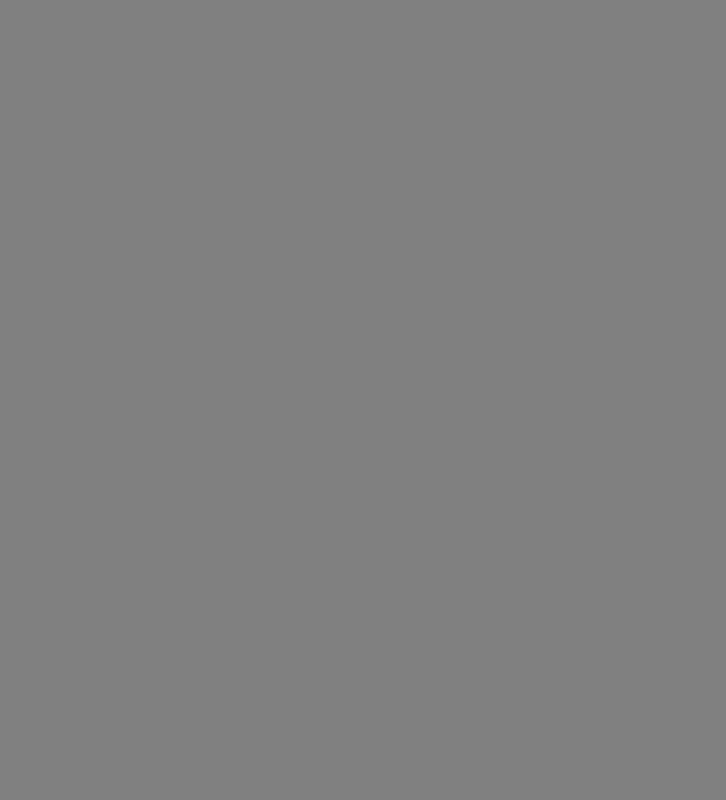
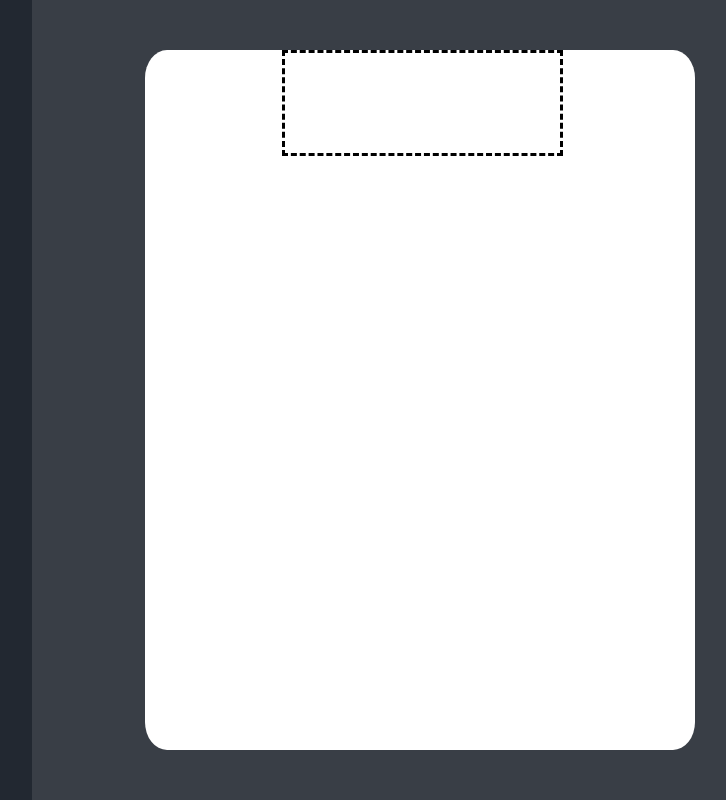
Before and after one commit to cheezytaco101/Noted, an Electron app: page src/index.html in a window 1000 px wide. Shown: the whole page, without its empty margins (218-944 px from the left). Drawn offline with Linux system fonts and the light colour scheme.

Commit message:
Added colour scheme and base notebook layout

```diff
--- a/src/index.css
+++ b/src/index.css
@@ -8,20 +8,33 @@ body {
   font-family: -apple-system, BlinkMacSystemFont, "Segoe UI", Roboto, Helvetica, Arial, sans-serif;
 }
 
-.noteBook {
-
+#noteBook {
+  background-color: white;
+  border-radius: 4%;
+  height: 700px;
+  width: 550px;
+  margin-left: 15%;
+  margin-top: 50px;
+  position: relative;
 }
 
-.showbox {
-  background-color: grey;
-}
 
 #sidebar {
   height: 800px;
-  width: 200px;
+  width: 25%;
+  background-color: #222831;
 }
 
 #display {
+  background-color: #393e46;
   height: 800px;
-  width: 800px;
+  width: 75%;
 }
+
+#titleBox {
+  width: 50%;
+  height: 100px;
+  border-style: dashed;
+  margin-left: 25%;
+  top: 200px;
+}
--- a/src/index.html
+++ b/src/index.html
@@ -6,7 +6,11 @@
     <link rel="stylesheet" href="index.css">
   </head>
   <body style="display: flex; flex-direction: row;">
-    <div class="showbox" id="sidebar"></div>
-    <div class="showbox" id="display"></div>
+    <div id="sidebar"></div>
+    <div id="display">
+      <div id="noteBook">
+        <div id="titleBox"></div>
+      </div>
+    </div>
   </body>
 </html>
```
